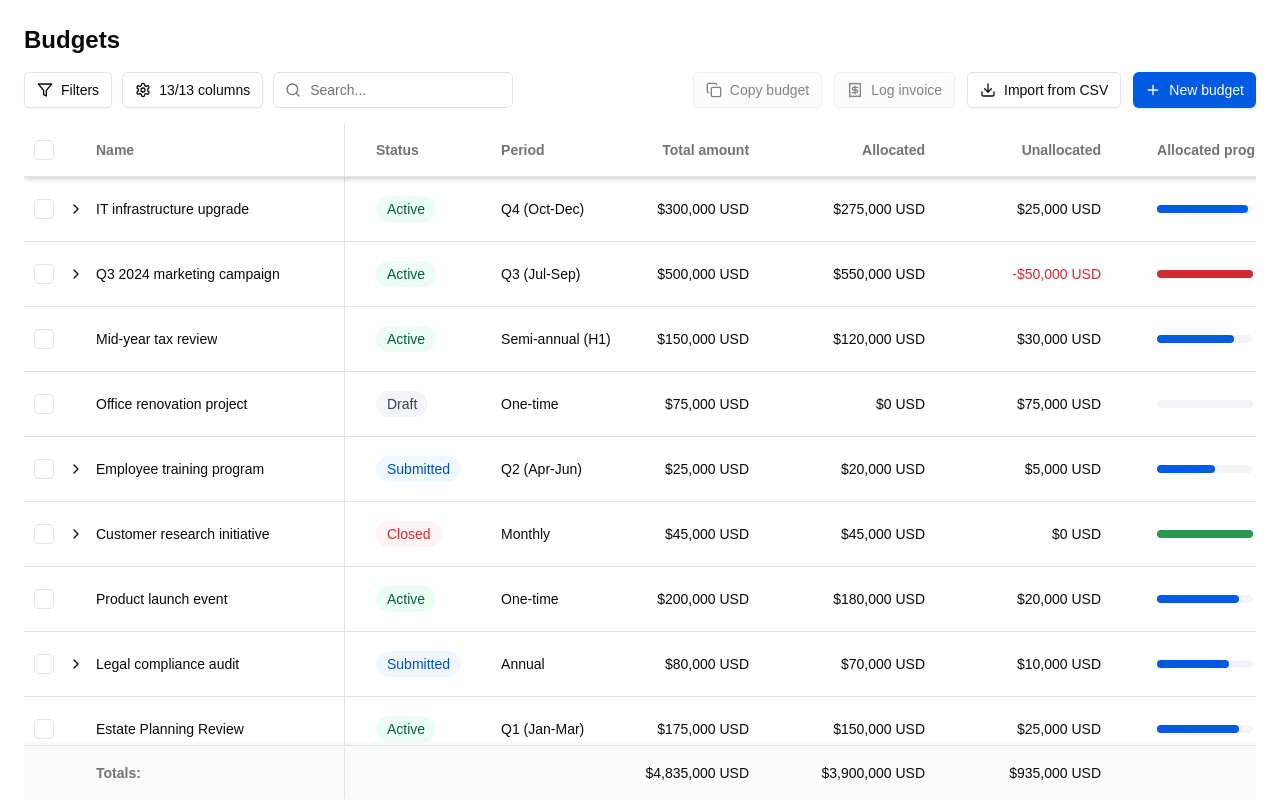
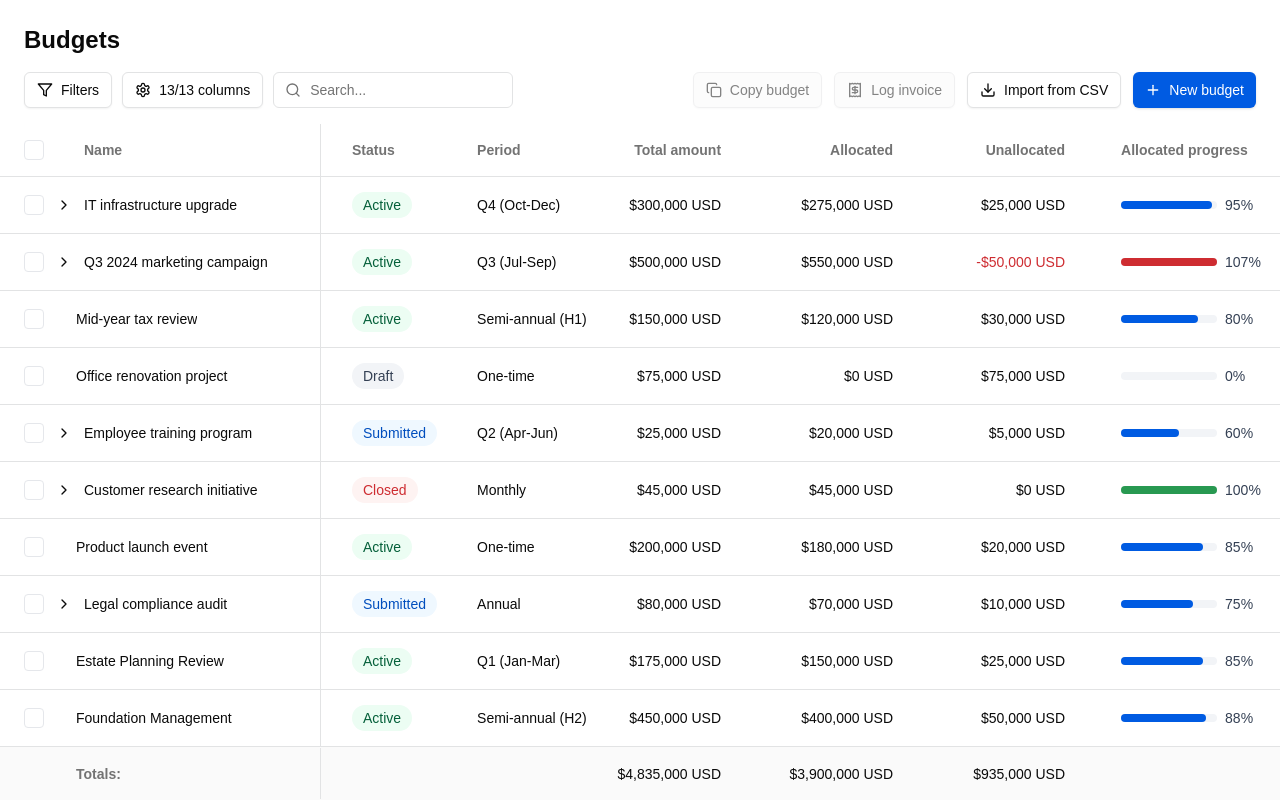
Before and after one commit to volomydyr/budget-management-app, a Next.js app: page / in a window 1280 px wide. Built offline with nearby package versions, Linux system fonts and the light colour scheme.

Commit message:
Fixed different browsers inconsistencies

```diff
--- a/app/globals.css
+++ b/app/globals.css
@@ -90,8 +90,6 @@ body {
 
 thead .sticky.top-0,
 table .sticky.top-0 {
-  box-shadow: 0 2px 4px rgba(0, 0, 0, 0.08),
-              0 2px 6px rgba(0, 0, 0, 0.12);
   background-color: #ffffff;
   background-clip: padding-box;
 }
@@ -243,7 +241,7 @@ tfoot tr td:first-child + td .absolute {
 
 /* Update the sticky bottom-0 style to not apply to tfoot */
 .sticky.bottom-0:not(tfoot tr td) {
-  box-shadow: 0 -2px 4px rgba(0, 0, 0, 0.05);
+  /* Remove the box-shadow */
 }
 
 /* Add these new styles for the border colors */
@@ -305,7 +303,7 @@ html::-webkit-scrollbar {
 }
 
 /* Add this specific style */
-tfoot tr.h-[52px] {
+tfoot tr.h-\[52px\] {
   height: 52px !important;
 }
 
--- a/app/page.tsx
+++ b/app/page.tsx
@@ -1062,24 +1062,24 @@ export default function BudgetsPage() {
       <React.Fragment key={item.id}>
         <TableRow
           className={cn(
-            "h-10 hover:bg-muted/50",
+            "h-9 hover:bg-muted/50",
             level > 0 && "bg-muted/30"
           )}
         >
           <TableCell className="w-[320px] p-0 sticky left-0 bg-background z-20">
             <div className="flex items-center relative w-[320px]">
-              <div className="w-10 flex items-center justify-center">
+              <div className="w-10 flex items-center justify-center pl-7">
                 <Checkbox
                   checked={checkedItems[item.name] || false}
                   onCheckedChange={(checked) => handleSingleCheck(item.name, checked as boolean)}
                 />
               </div>
-              <div className="flex items-center gap-2 overflow-hidden -ml-2">
+              <div className="flex items-center gap-2 overflow-hidden -ml-1">
                 <div style={{ width: `${level * 24}px` }} className="flex-shrink-0" />
                 {hasChildren && (
                   <button
                     onClick={() => item.id && toggleRowExpansion(item.id)}
-                    className="p-1 hover:bg-[#E4E4E5] rounded-sm flex-shrink-0"
+                    className="p-1 hover:bg-[#E4E4E5] rounded-sm flex-shrink-0 ml-2"
                   >
                     {isExpanded ? (
                       <ChevronDown className="h-4 w-4" />
@@ -1358,7 +1358,7 @@ export default function BudgetsPage() {
               <Search className="h-4 w-4 absolute left-3 top-1/2 transform -translate-y-1/2 text-muted-foreground" />
               <Input
                 placeholder="Search..."
-                className="w-[240px] h-9 text-sm pl-9 search-input"
+                className="w-[240px] h-9 text-sm pl-9"
               />
             </div>
           </div>
@@ -1402,21 +1402,21 @@ export default function BudgetsPage() {
           </div>
         </div>
 
-        {/* Table section - simplified wrapper structure */}
-        <div className="flex-1 overflow-x-auto">
+        {/* Table section - remove horizontal padding */}
+        <div className="flex-1 overflow-x-auto -mx-6">
           <Table className="w-full relative nowrap-table">
             <TableHeader className="sticky top-0 bg-background z-10">
               <TableRow noBorder className="h-[52px] hover:bg-transparent">
                 <TableHead className="w-[320px] p-0 sticky left-0 bg-background z-20">
                   <div className="flex items-center relative w-[320px]">
-                    <div className="w-10 flex items-center justify-center">
+                    <div className="w-10 flex items-center justify-center pl-7">
                       <Checkbox
                         checked={isAllChecked}
                         indeterminate={isSomeChecked()}
                         onCheckedChange={handleCheckAll}
                       />
                     </div>
-                    <div className="text-sm font-semibold text-muted-foreground pl-[32px]">
+                    <div className="text-sm font-semibold text-muted-foreground pl-[44px]">
                       Name
                     </div>
                   </div>
@@ -1555,8 +1555,9 @@ export default function BudgetsPage() {
               <TableRow className="[&_td]:font-[500] h-[52px] relative">
                 <TableCell className="w-[320px] p-0 sticky left-0 bg-background z-20">
                   <div className="flex items-center relative w-[320px]">
-                    <div className="w-10" />
-                    <span className="text-sm font-semibold text-[#737373] pl-8">
+                    <div className="w-10 pl-7">
+                    </div>
+                    <span className="text-sm font-semibold text-[#737373] pl-9">
                       {Object.values(checkedItems).some(value => value) ? "Selected totals:" : "Totals:"}
                     </span>
                   </div>
--- a/components/ui/cost-type-combobox.tsx
+++ b/components/ui/cost-type-combobox.tsx
@@ -75,7 +75,7 @@ export function CostTypeCombobox({ value, onChange, placeholder = "Select catego
         value={displayValue}
         readOnly
         onClick={() => setOpen(!open)}
-        className="w-full px-2 py-1 rounded hover:bg-muted border-none focus:ring-0 placeholder:text-[#737373] bg-transparent truncate cursor-pointer text-[15px] h-9"
+        className="w-full px-2 py-1 rounded hover:bg-muted border-none focus:ring-0 focus:outline-none placeholder:text-[#737373] bg-transparent truncate cursor-pointer text-[15px] h-9"
         placeholder={placeholder}
       />
 
@@ -86,11 +86,11 @@ export function CostTypeCombobox({ value, onChange, placeholder = "Select catego
             onClick={() => setOpen(false)}
           />
           <div
-            className="absolute z-50 overflow-hidden rounded-md border bg-popover text-popover-foreground shadow-md"
+            className="absolute z-50 overflow-hidden rounded-md border bg-popover text-popover-foreground shadow-md mt-1"
             style={{
               position: 'fixed',
               left: inputRef.current?.getBoundingClientRect().left + 'px',
-              bottom: window.innerHeight - (inputRef.current?.getBoundingClientRect().top || 0) + 'px',
+              bottom: window.innerHeight - (inputRef.current?.getBoundingClientRect().top || 0) + 4 + 'px',
               width: inputRef.current?.offsetWidth + 'px'
             }}
           >
--- a/components/ui/entity-combobox.tsx
+++ b/components/ui/entity-combobox.tsx
@@ -84,7 +84,7 @@ export function EntityCombobox({
         value={displayValue}
         readOnly
         onClick={() => setOpen(!open)}
-        className="w-full px-2 py-1 rounded hover:bg-muted border-none focus:ring-0 placeholder:text-[#737373] bg-transparent truncate cursor-pointer text-[15px] h-9"
+        className="w-full px-2 py-1 rounded hover:bg-muted border-none focus:ring-0 focus:outline-none placeholder:text-[#737373] bg-transparent truncate cursor-pointer text-[15px] h-9"
         placeholder="Link vendors, properties, or entities..."
       />
 
--- a/components/ui/input.tsx
+++ b/components/ui/input.tsx
@@ -8,7 +8,7 @@ const Input = React.forwardRef<HTMLInputElement, React.ComponentProps<"input">>(
       <input
         type={type}
         className={cn(
-          "flex h-9 w-full rounded-md border border-input bg-background px-3 py-1 text-sm shadow-none ring-offset-background file:border-0 file:bg-transparent file:text-sm file:font-medium placeholder:text-muted-foreground focus-visible:outline-2 focus-visible:outline-[#8CB3FB] disabled:cursor-not-allowed disabled:opacity-50",
+          "flex h-[36px] w-full rounded-md border border-input bg-background px-3 py-1 text-sm shadow-none ring-offset-background file:border-0 file:bg-transparent file:text-sm file:font-medium placeholder:text-muted-foreground disabled:cursor-not-allowed disabled:opacity-50",
           className
         )}
         ref={ref}
--- a/components/ui/table.tsx
+++ b/components/ui/table.tsx
@@ -135,7 +135,7 @@ const TableCell = React.forwardRef<
   <td
     ref={ref}
     className={cn(
-      "p-4 [&:has([role=checkbox])]:pr-0",
+      "p-3 [&:has([role=checkbox])]:pr-0",
       className
     )}
     {...props}
```
Also changed, not shown: components/interactive-budget-modal.tsx (+18 -17 lines).
